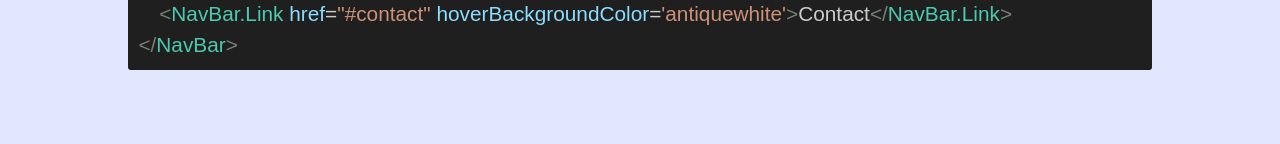
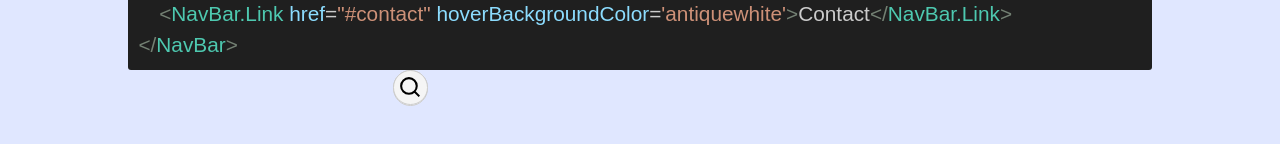
Before and after one commit to SirZosa/components-library, a React (Vite) app: page / in a window 1280 px wide. Shown: the part 612-756 px from the top of the page. Built offline with nearby package versions, Linux system fonts and the light colour scheme.

Commit message:
Added a search bar component

```diff
--- a/src/App.tsx
+++ b/src/App.tsx
@@ -1,8 +1,11 @@
 import NavBar from './components/navbar/navbar'
+import SearchBar from './components/search_bar/search_bar'
 import './App.css'
 
 function App() {
-
+  function search(s:string){
+    console.log(s)
+  }
   return (
     <>
     <header>
@@ -32,6 +35,7 @@ function App() {
           <span className='dash'>{`</`}</span><span className='component'>{`NavBar`}</span><span className='dash'>{`>`}</span><br></br>
         </p>
       </article>
+      <SearchBar handleSearch={(e) => search(e)}/>
     </section>
     </>
   )
--- /dev/null
+++ b/src/components/search_bar/search_bar.css
@@ -0,0 +1,35 @@
+.search-bar{
+    width: 300px;
+    display: flex;
+    justify-content: end;
+    position: relative;
+}
+
+.search-bar img{
+    padding: 0.25rem;
+    width: 35px;
+    height: 35px;
+    background-color: #f5f5f5;
+    border-radius: 50%;
+    cursor: pointer;
+    border: 1px solid #ccc;
+    position: absolute;
+}
+
+.search-bar-input{
+    border: 1px solid #ccc;
+    border-radius: 50px;
+    font-size: 1rem;
+    outline: none;
+    transition: all 0.3s ease;
+}
+
+.inactive-input{
+    width: 35px;
+    padding: 0.5rem;
+}
+
+.active-input{
+    width: 100%;
+    padding: 0.5rem 2.25rem 0.5rem 1rem;
+}
--- /dev/null
+++ b/src/components/search_bar/search_bar.tsx
@@ -0,0 +1,32 @@
+import { useState, useRef } from 'react';
+import './search_bar.css';
+import icon from './search-svgrepo-com.svg'
+type SearchBarProps = {
+  handleSearch: (search: string) => void;
+}
+export default function SearchBar({handleSearch}: SearchBarProps) {
+  const [search, setSearch] = useState('');
+  const [focus, setFocus] = useState(false);
+  const inputRef = useRef<HTMLInputElement>(null);
+
+  function handleClick(){
+    if(inputRef.current && !focus && search === ''){
+      setFocus(true);
+      inputRef.current.focus();
+    }
+    else{
+      handleSearch(search);
+    }
+  }
+  function handleKeyPress(e: React.KeyboardEvent<HTMLInputElement>){
+    if(e.key === 'Enter'){
+      handleSearch(search);
+    }
+  }
+  return (
+    <div className="search-bar">
+        <input type="text" className={`search-bar-input ${focus ? "active-input": search ? "active-input": "inactive-input"}`} ref={inputRef} onChange={(e)=>setSearch(e.target.value)} onBlur={()=>setFocus(false)} onFocus={()=>setFocus(true)} onKeyDown={(e)=>handleKeyPress(e)}/>
+        <img src={icon} alt="search" onClick={()=> handleClick()}/>
+    </div>
+  );
+}
```
Also changed, not shown: src/components/search_bar/search-svgrepo-com.svg (added).
